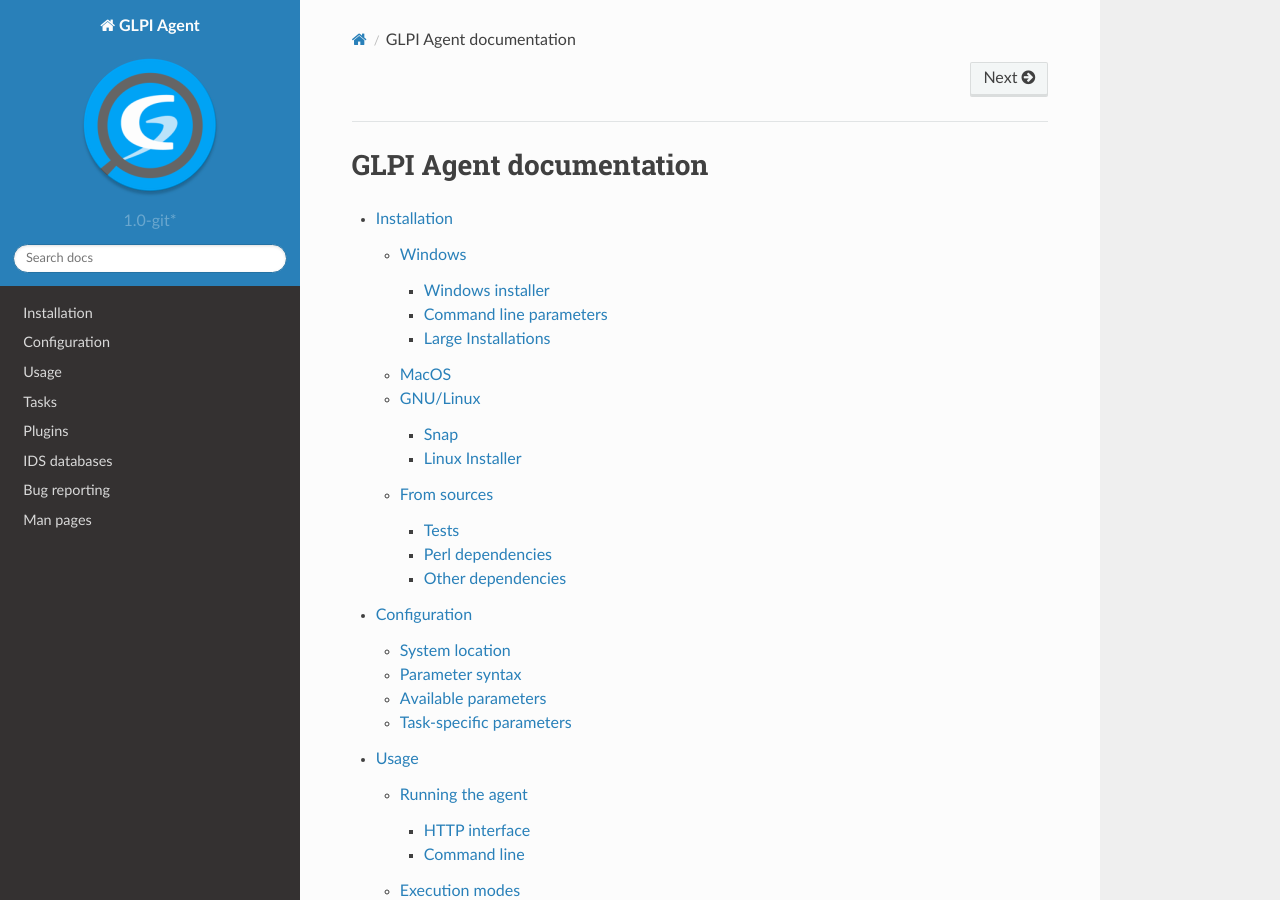
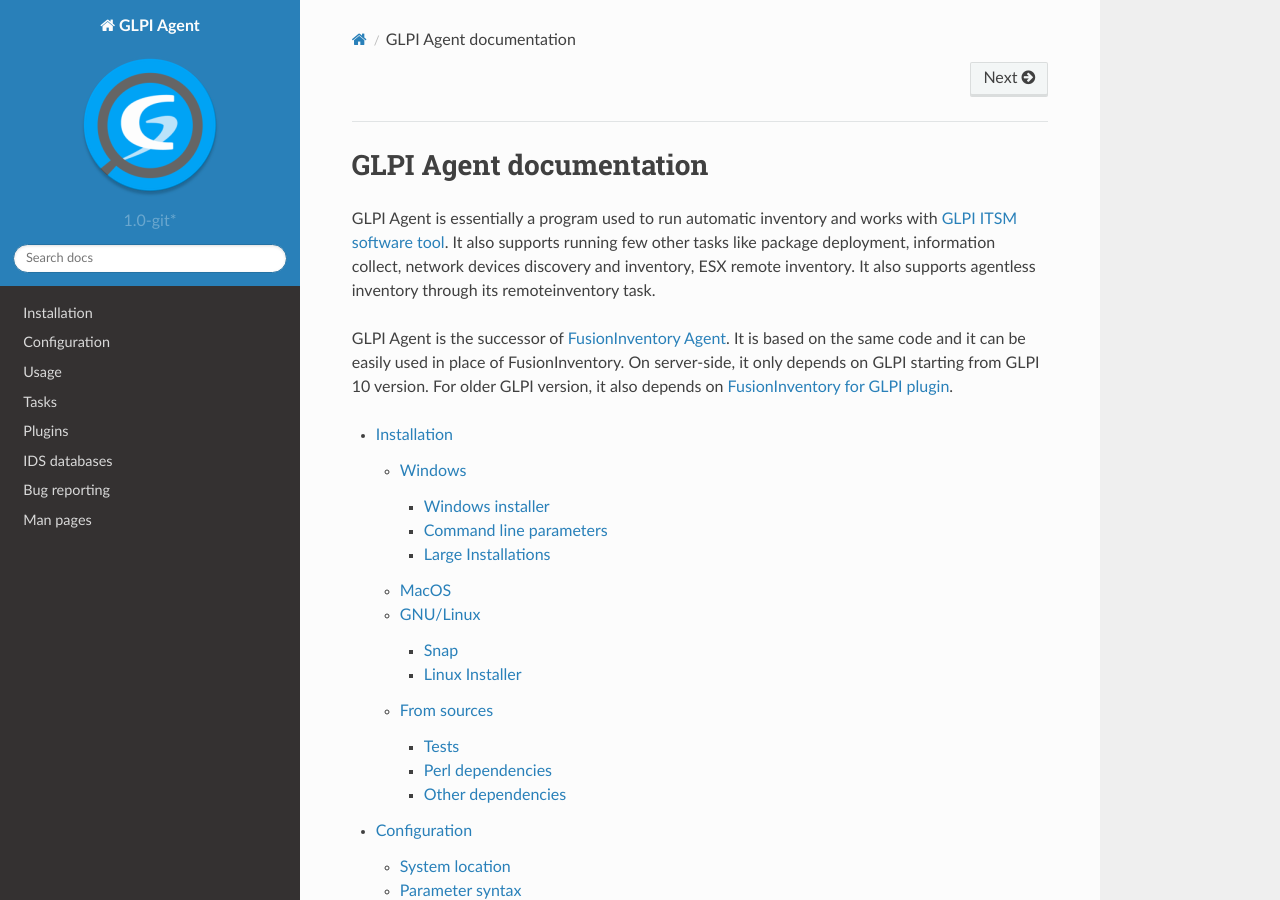
Before and after one commit to glpi-project/doc-agent, a Sphinx documentation site: the page built from source/index.rst, in a window 1280 px wide and 900 px high. Built offline with Sphinx 7.4.7 and the Read the Docs theme 2.0.0, drawn with Linux system fonts in a browser that asks for light colours.

Commit message:
Added short introduction

```diff
--- a/source/index.rst
+++ b/source/index.rst
@@ -1,6 +1,15 @@
 
 GLPI Agent documentation
 ========================
+
+GLPI Agent is essentially a program used to run automatic inventory and works with `GLPI ITSM software tool <https://glpi-project.org/>`_.
+It also supports running few other tasks like package deployment, information collect, network devices discovery and inventory, ESX remote inventory.
+It also supports agentless inventory through its remoteinventory task.
+
+GLPI Agent is the successor of `FusionInventory Agent <https://github.com/fusioninventory/fusioninventory-agent>`_.
+It is based on the same code and it can be easily used in place of FusionInventory.
+On server-side, it only depends on GLPI starting from GLPI 10 version.
+For older GLPI version, it also depends on `FusionInventory for GLPI plugin <https://github.com/fusioninventory/fusioninventory-for-glpi>`_.
 
 .. toctree::
    :maxdepth: 3
```
